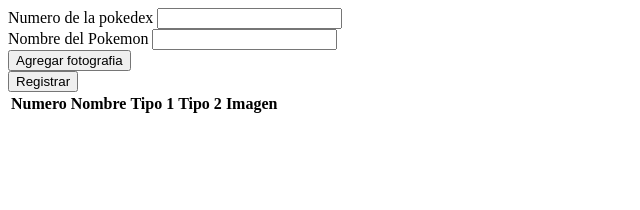
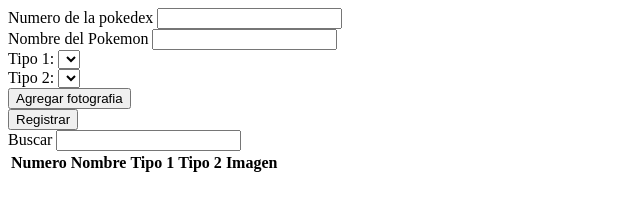
Before and after one commit to lpiedram/Examen1, a website: page public/index.html in a window 1280 px wide. Shown: the whole page, without its empty margins (0-640 px from the left). Drawn offline with Linux system fonts and the light colour scheme; some packages are replaced by stand-ins of ours; a script that the page names is missing.

Commit message:
cambios html
Se le agregan los labels y selects para los tipos y se le agrega el input de buscar

```diff
--- a/public/index.html
+++ b/public/index.html
@@ -18,10 +18,22 @@
                 <input type="text" id="txtNombre">
             </div>
             <div>
+                <label for="sltTipo1">Tipo 1:</label>
+                <select id="sltTipo1"></select>
+            </div>
+            <div>
+                <label for="sltTipo2">Tipo 2:</label>
+                <select id="sltTipo2"></select>
+            </div>
+            <div>
                 <button type="button" id="btnFoto">Agregar fotografia</button>
             </div>
             <button type="button" id="btnRegistrar">Registrar</button>
         </form>
+        <div>
+            <label for="txtFiltro">Buscar</label>
+            <input type="text" id="txtFiltro">
+        </div>
         <table id="tblPokemon">
             <thead>
                 <th>Numero</th>
--- a/public/js/controlador.js
+++ b/public/js/controlador.js
@@ -6,6 +6,11 @@
 
 let inputNumero = document.querySelector('#txtNum');
 let inputNombre = document.querySelector('#txtNombre');
+let sltTipo1 = document.querySelector('#sltTipo1');
+let sltTipo2 = document.querySelector('#sltTipo2');
+let inputFiltro = document.querySelector('#txtFiltro');
+
+inputFiltro.addEventListener('keyup', mostrarTablaMed);
 
 function obtenerDatos() {
     let infoPokemon = [];
```
